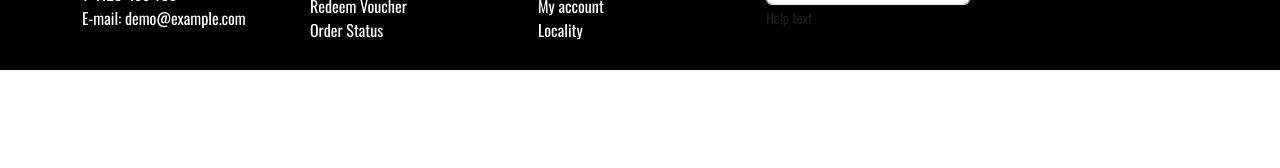
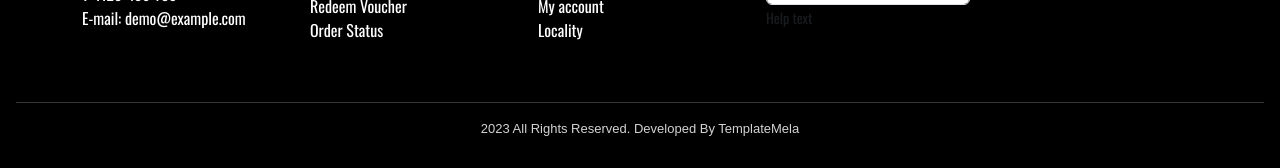
Before and after one commit to LiciaLicari/proj-html-vuejs, a Vue app: page / in a window 1280 px wide. Shown: the part 1745-1913 px from the top of the page. Before the commit the page ends 1815 px from the top, so only its background shows below. Built offline with nearby package versions, Linux system fonts and the light colour scheme.

Commit message:
add footer_bot

```diff
--- a/src/App.vue
+++ b/src/App.vue
@@ -126,7 +126,12 @@ export default {
                 </div>
             </div>
         </div>
-        <div class="footer_bot"></div>
+        <div class="footer_bot">
+            <hr>
+            <p>2023 All Rights Reserved. Developed By
+                <a href="#">TemplateMela</a>
+            </p>
+        </div>
     </footer>
 </template>
 
--- a/src/assets/scss/app.scss
+++ b/src/assets/scss/app.scss
@@ -210,3 +210,19 @@ nav {
     color: $rock-light;
 
 }
+
+.footer_bot {
+    font-family: Arial, Helvetica, sans-serif;
+    background-color: $rock-dark;
+    color: lightgray;
+    text-align: center;
+    font-weight: 200;
+    font-size: small;
+    padding: 1rem;
+
+    a {
+
+        color: inherit;
+        text-decoration: inherit;
+    }
+}
```
